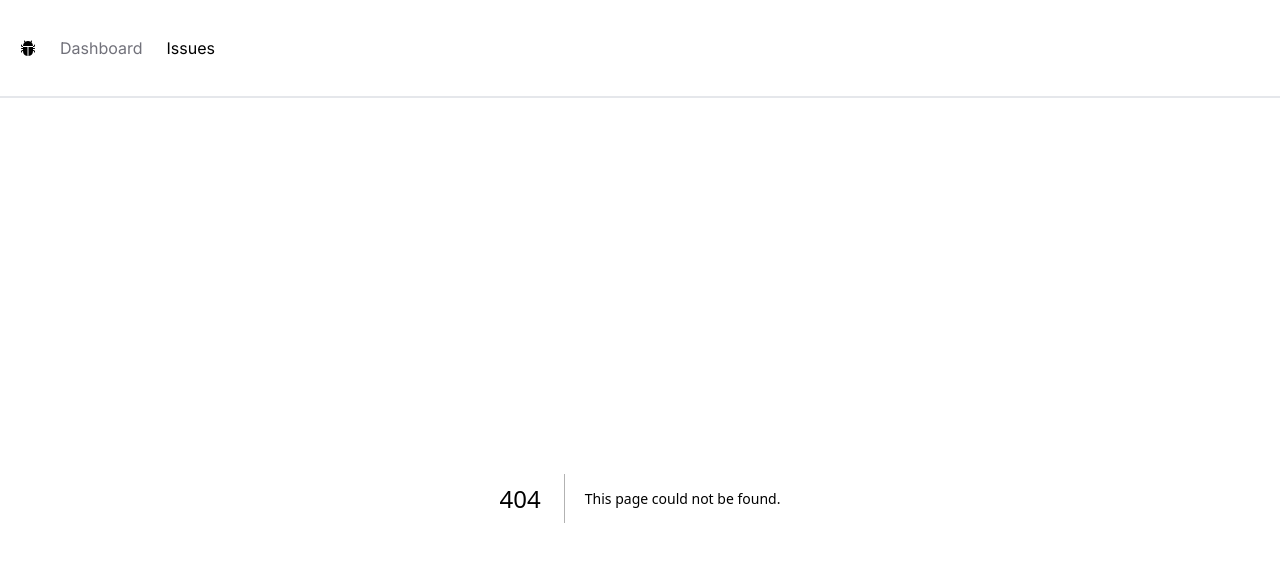
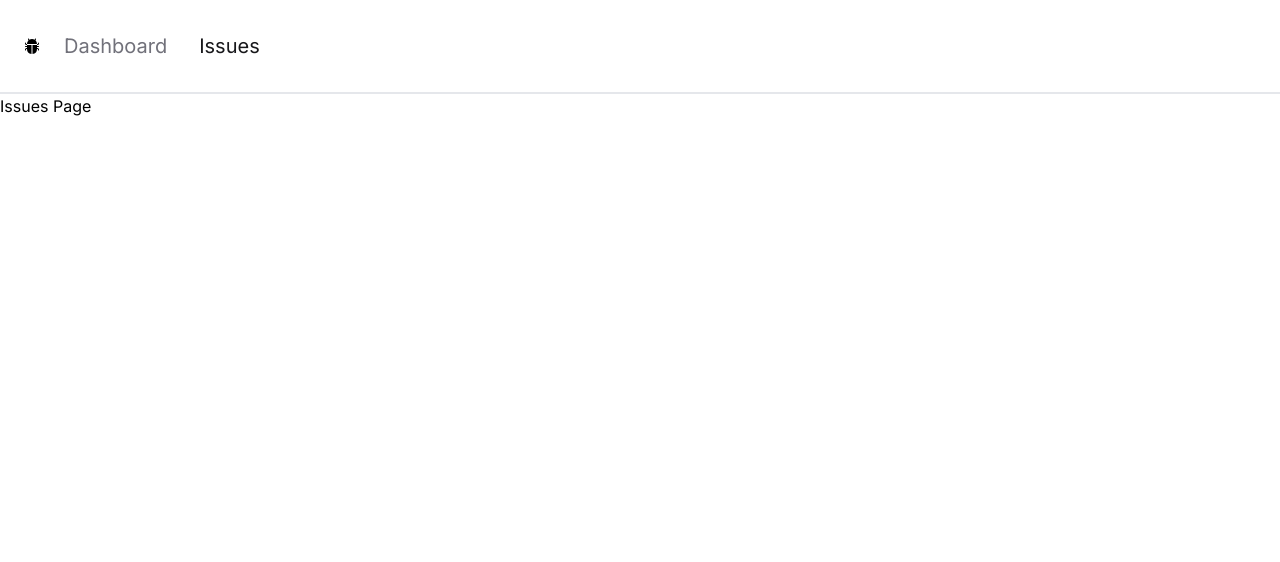
Before and after one commit to brtkn/issue-tracker, a Next.js app: page /issues in a window 1280 px wide. Before the commit this address had no page. Shown: the top 562 px of the page. Built offline with nearby package versions, Linux system fonts and the light colour scheme.

Commit message:
Style the active link and the navbar

```diff
--- a/app/NavBar.tsx
+++ b/app/NavBar.tsx
@@ -1,8 +1,14 @@
+"use client";
+
 import Link from "next/link";
 import React from "react";
 import { BsFillBugFill } from "react-icons/bs";
+import { usePathname } from "next/navigation";
+import classNames from "classnames";
 
 const NavBar = () => {
+  const pathName = usePathname();
+  console.log(pathName);
   const links = [
     {
       label: "Dashboard",
@@ -15,15 +21,24 @@
   ];
 
   return (
-    <nav className="flex space-x-6 border-b-2 py-9 items-center px-5">
+    <nav className="flex space-x-6 border-b-2 py-8 items-center px-6">
       <Link href="/">
         <BsFillBugFill />
       </Link>
-      <ul className="flex space-x-6">
-        <li className="text-zinc-500 hover:text-zinc-800 transition-colors">
-          Dashboard
-        </li>
-        <li>Issues</li>
+      <ul className="flex space-x-8">
+        {links.map((link) => (
+          <li
+            className={classNames({
+              "text-zinc-900": link.href === pathName,
+              "text-zinc-500": link.href !== pathName,
+              "hover:text-zinc-800 transition-colors text-xl items-center":
+                true,
+            })}
+            key={link.href}
+          >
+            <Link href={link.href}>{link.label}</Link>
+          </li>
+        ))}
       </ul>
     </nav>
   );
--- /dev/null
+++ b/app/issues/page.tsx
@@ -0,0 +1,7 @@
+import React from "react";
+
+const IssuesPage = () => {
+  return <div>Issues Page</div>;
+};
+
+export default IssuesPage;
--- a/package.json
+++ b/package.json
@@ -13,6 +13,7 @@
     "@types/react": "18.2.33",
     "@types/react-dom": "18.2.14",
     "autoprefixer": "10.4.16",
+    "classnames": "^2.3.2",
     "eslint": "8.52.0",
     "eslint-config-next": "14.0.0",
     "next": "14.0.0",
```
Also changed, not shown: 1 other file (tests, documents, lock files or other folders).
